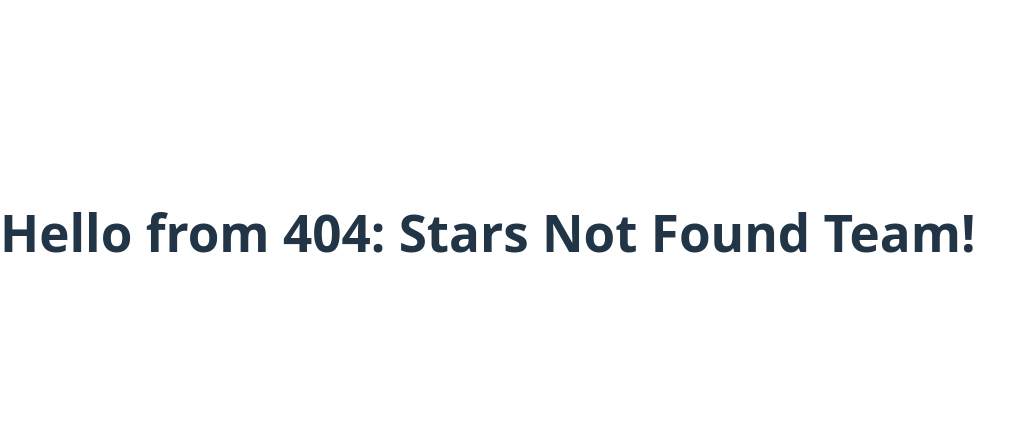
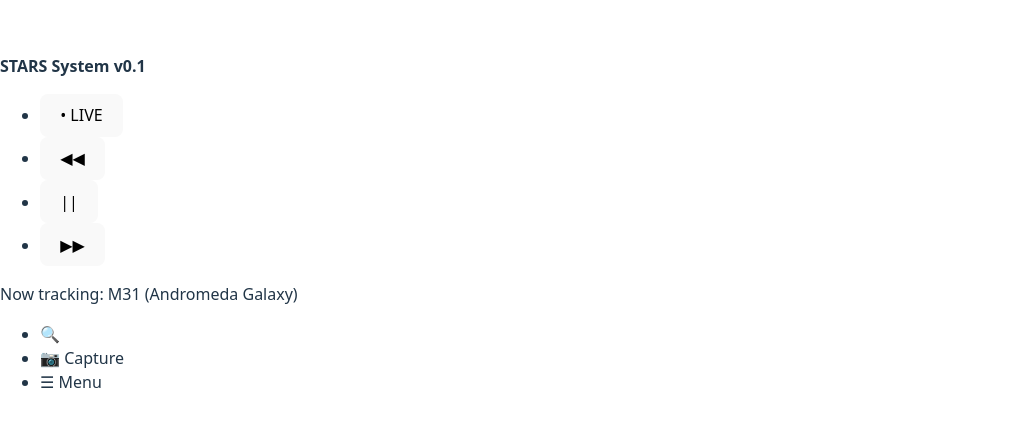
Before and after one commit to 22209634/capstone-stars, a React (Vite) app: page / in a window 1280 px wide. Before the commit this address had no page. Shown: the part 168-594 px from the top of the page, without its empty margins (0-1036 px from the left). Built offline with nearby package versions, Linux system fonts and the light colour scheme.

Commit message:
add gitignore, Style guide, various component placeholders, with complete top/nav bar HTML and reusable panel HTML

```diff
--- a/src/App.tsx
+++ b/src/App.tsx
@@ -1,9 +1,9 @@
+import Topbar from "./components/Topbar.tsx";
+
 function App() {
   return (
     <main>
-      <section>
-        <h1>Hello from 404: Stars Not Found Team!</h1>
-      </section>
+      <Topbar />
     </main>
   );
 }
--- /dev/null
+++ b/src/components/Topbar.tsx
@@ -0,0 +1,31 @@
+export default function Topbar() {
+  return (
+    <header>
+      <div className="logo">
+        <strong>STARS System v0.1</strong>
+      </div>
+      <ul className="playback-controls">
+        <li>
+          <button className="live">• LIVE</button>
+        </li>
+        <li>
+          <button className="rewind">◀◀</button>
+        </li>
+        <li>
+          <button className="pause-play">||</button>
+        </li>
+        <li>
+          <button className="fast-forward">▶▶</button>
+        </li>
+      </ul>
+      <div className="topbar-status">
+        <p>Now tracking: M31 (Andromeda Galaxy)</p>
+      </div>
+      <ul>
+        <li className="search">🔍</li>
+        <li className="capture">📷 Capture</li>
+        <li className="menu-hamburger">☰ Menu</li>
+      </ul>
+    </header>
+  );
+}
```
Also changed, not shown: src/components/GlassPanel.tsx (added, +14 -0 lines), src/components/AllSkyCamera.tsx (added), src/components/ObjectList.tsx (added), src/components/TelescopeCamera.tsx (added), src/components/TelescopeControls.tsx (added), src/components/TelescopeStatus.tsx (added), src/components/WeatherSection.tsx (added), 2 other files (tests, documents, lock files or other folders).
